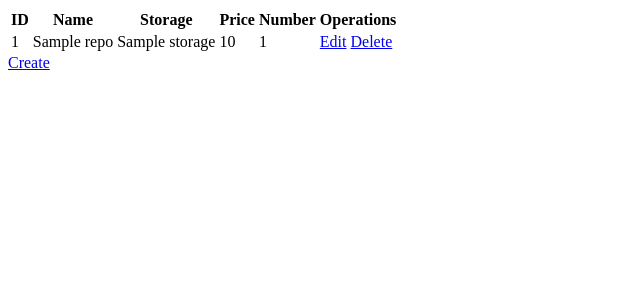
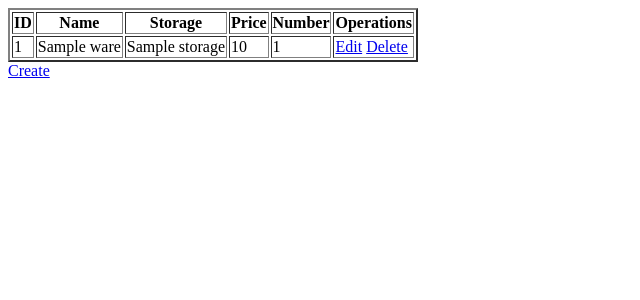
Before and after one commit to trooget/homework, a PHP site: template view/op_index.php in a window 1280 px wide. Shown: the top 300 px of the page, without its empty margins (0-640 px from the left). Run offline with PHP 8.4, Linux system fonts and the light colour scheme; the template is opened without the code that fills it: most values are stand-ins (such as "Sample title", 1, 10 or a date in 2020).

Commit message:
Crud home

```diff
--- a/op/create.php
+++ b/op/create.php
@@ -1,6 +1,6 @@
 <?php
 
-$repo = array(
+$ware = array(
   'name' => '',
   'price' => '',
   'number' => '',
@@ -18,6 +18,10 @@
   header('Location: index.php');
   exit;
 }
+elseif (!empty($_POST['cancel'])) {
+  header('Location: index.php');
+  exit;
+}
 
 $storages = get_available_storages();
 
--- a/op/delete.php
+++ b/op/delete.php
@@ -3,7 +3,7 @@
 $sth = $pdo->prepare('SELECT * FROM ware WHERE id = :id');
 $sth->execute(array(':id' => $_GET['id']));
 
-if ($repo = $sth->fetch(PDO::FETCH_ASSOC)) {
+if ($ware = $sth->fetch(PDO::FETCH_ASSOC)) {
 
   if (!empty($_POST['delete'])) {
 
--- a/op/index.php
+++ b/op/index.php
@@ -12,9 +12,9 @@
 ORDER BY id ASC');
 $sth->execute();
 
-$repos = array();
+$wares = array();
 while ($row = $sth->fetch(PDO::FETCH_ASSOC)) {
-  $repos[] = $row;
+  $wares[] = $row;
 }
 
 ob_start();
--- a/op/update.php
+++ b/op/update.php
@@ -3,7 +3,7 @@
 $sth = $pdo->prepare('SELECT * FROM ware WHERE id = :id');
 $sth->execute(array(':id' => $_GET['id']));
 
-if ($repo = $sth->fetch(PDO::FETCH_ASSOC)) {
+if ($ware = $sth->fetch(PDO::FETCH_ASSOC)) {
 
   if (!empty($_POST['save'])) {
     $sth = $pdo->prepare('UPDATE ware SET name = :name, storage = :storage, price = :price, number = :number WHERE id = :id');
@@ -18,6 +18,10 @@
     header('Location: index.php');
     exit;
   }
+  elseif (!empty($_POST['cancel'])) {
+    header('Location: index.php');
+    exit;
+  }
 
   $storages = get_available_storages();
 
--- a/view/op_index.php
+++ b/view/op_index.php
@@ -1,4 +1,4 @@
-<table>
+<table border="2">
   <tr>
     <th>ID</th>
     <th>Name</th>
@@ -7,16 +7,16 @@
     <th>Number</th>
     <th>Operations</th>
   </tr>
-  <?php foreach ($repos as $repo) : ?>
+  <?php foreach ($wares as $ware) : ?>
   <tr>
-    <td><?php print htmlspecialchars($repo['id']); ?></td>
-    <td><?php print htmlspecialchars($repo['name']); ?></td>
-    <td><?php print htmlspecialchars($repo['storage']); ?></td>
-    <td><?php print htmlspecialchars($repo['price']); ?></td>
-    <td><?php print htmlspecialchars($repo['number']); ?></td>
+    <td><?php print htmlspecialchars($ware['id']); ?></td>
+    <td><?php print htmlspecialchars($ware['name']); ?></td>
+    <td><?php print htmlspecialchars($ware['storage']); ?></td>
+    <td><?php print htmlspecialchars($ware['price']); ?></td>
+    <td><?php print htmlspecialchars($ware['number']); ?></td>
     <td>
-      <a href="index.php?op=update&id=<?php print htmlspecialchars($repo['id']); ?>">Edit</a>
-      <a href="index.php?op=delete&id=<?php print htmlspecialchars($repo['id']); ?>">Delete</a>
+      <a href="index.php?op=update&id=<?php print htmlspecialchars($ware['id']); ?>">Edit</a>
+      <a href="index.php?op=delete&id=<?php print htmlspecialchars($ware['id']); ?>">Delete</a>
     </td>
   </tr>
   <?php endforeach; ?>
```
Also changed, not shown: view/form.php (+4 -3 lines).
